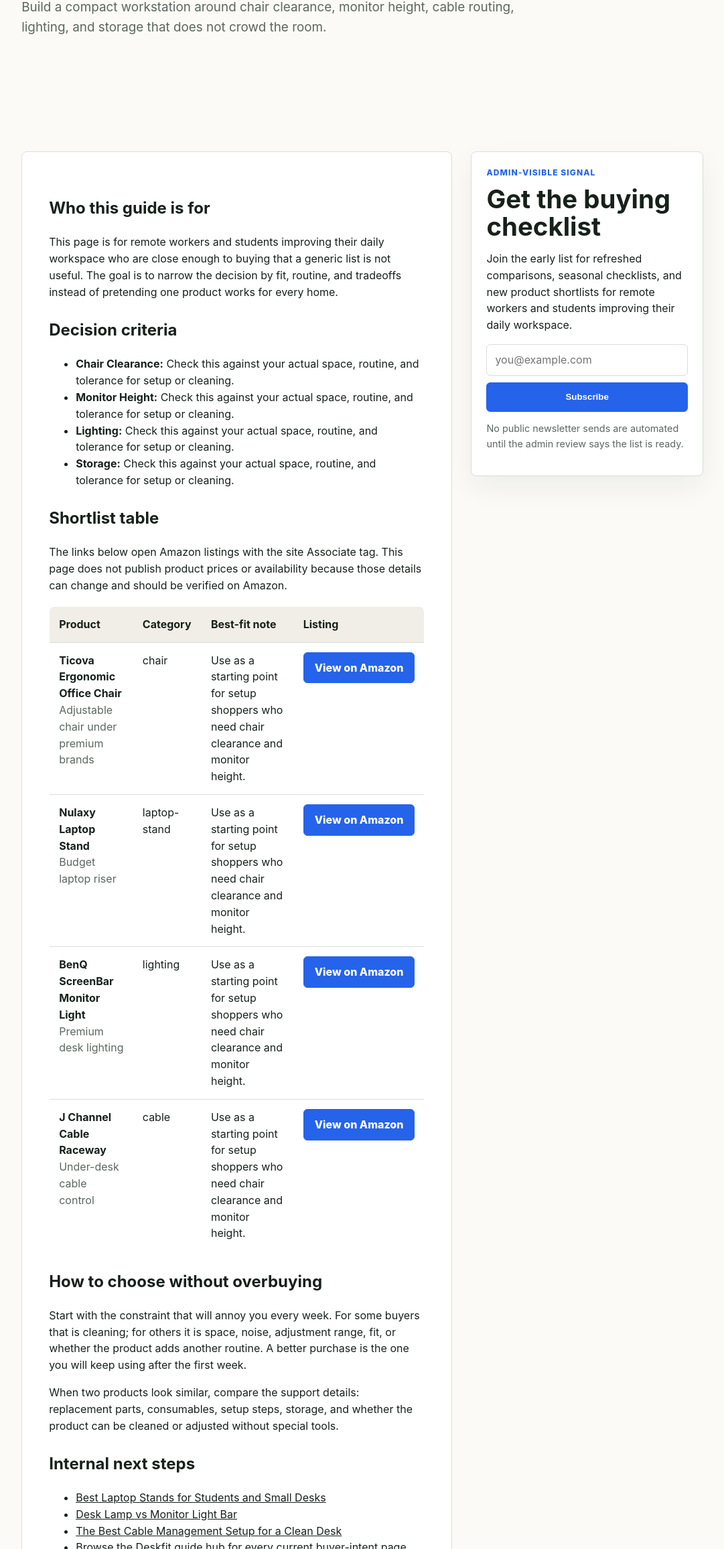
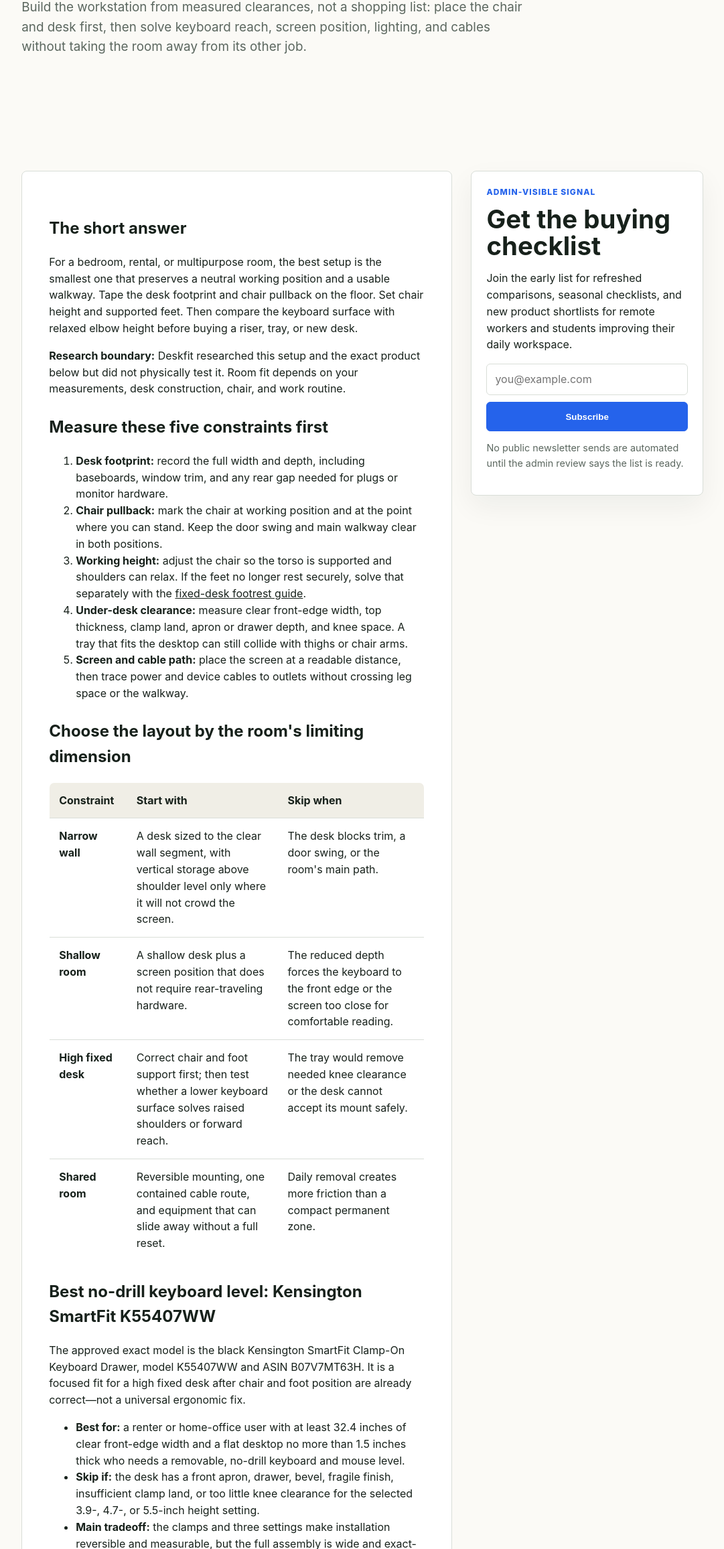
Before and after one commit to jordanbench/deskfit, a website: page guides/home-office-setup-for-small-room/index.html in a window 1280 px wide. Shown: the part 487-2800 px from the top of the page at 67% size, without its empty margins (99-1180 px from the left). Drawn offline with Linux system fonts and the light colour scheme.

Commit message:
Activate Kensington keyboard drawer guide

```diff
--- a/guides/home-office-setup-for-small-room/index.html
+++ b/guides/home-office-setup-for-small-room/index.html
@@ -4,14 +4,14 @@
   <meta charset="utf-8">
   <meta name="viewport" content="width=device-width, initial-scale=1">
   <title>Home Office Setup for a Small Room | Deskfit</title>
-  <meta name="description" content="Build a compact workstation around chair clearance, monitor height, cable routing, lighting, and storage that does not crowd the room.">
+  <meta name="description" content="Measure desk width, chair pullback, keyboard height, knee clearance, screen distance, and cable paths before building a home office in a small room.">
   <link rel="canonical" href="https://www.deskfit.co/guides/home-office-setup-for-small-room/">
   <link rel="stylesheet" href="/assets/styles.css">
   <meta property="og:title" content="Home Office Setup for a Small Room | Deskfit">
-  <meta property="og:description" content="Build a compact workstation around chair clearance, monitor height, cable routing, lighting, and storage that does not crowd the room.">
+  <meta property="og:description" content="A measurement-first plan for desk, chair, keyboard, screen, and cable fit in a compact room.">
   <meta property="og:type" content="article">
   <meta property="og:url" content="https://www.deskfit.co/guides/home-office-setup-for-small-room/">
-  <script type="application/ld+json">{"@context":"https://schema.org","@type":"Article","headline":"Home Office Setup for a Small Room","description":"Build a compact workstation around chair clearance, monitor height, cable routing, lighting, and storage that does not crowd the room.","datePublished":"2026-06-03","dateModified":"2026-06-03","author":{"@type":"Organization","name":"Deskfit"},"mainEntityOfPage":"https://www.deskfit.co/guides/home-office-setup-for-small-room/"}</script>
+  <script type="application/ld+json">{"@context":"https://schema.org","@type":"Article","headline":"Home Office Setup for a Small Room","description":"Measure desk width, chair pullback, keyboard height, knee clearance, screen distance, and cable paths before building a home office in a small room.","datePublished":"2026-06-03","dateModified":"2026-08-18","author":{"@type":"Organization","name":"Deskfit"},"mainEntityOfPage":"https://www.deskfit.co/guides/home-office-setup-for-small-room/"}</script>
 </head>
 <body style="--accent:#2563eb;--accent-2:#d97706">
   <header class="site-header">
@@ -26,56 +26,81 @@
   <main>
     <div class="disclosure">As an Amazon Associate I earn from qualifying purchases. Product links are affiliate links, and we may earn a commission if you buy after clicking.</div>
     <section class="article-hero">
-      <p class="eyebrow">Setup guide / setup</p>
+      <p class="eyebrow">Setup guide / small rooms</p>
       <h1>Home Office Setup for a Small Room</h1>
-      <p>Build a compact workstation around chair clearance, monitor height, cable routing, lighting, and storage that does not crowd the room.</p>
+      <p>Build the workstation from measured clearances, not a shopping list: place the chair and desk first, then solve keyboard reach, screen position, lighting, and cables without taking the room away from its other job.</p>
     </section>
     <section class="content-grid">
       <article class="prose">
-        <h2>Who this guide is for</h2>
-        <p>This page is for remote workers and students improving their daily workspace who are close enough to buying that a generic list is not useful. The goal is to narrow the decision by fit, routine, and tradeoffs instead of pretending one product works for every home.</p>
-        <h2>Decision criteria</h2>
-        <ul><li><strong>Chair Clearance:</strong> Check this against your actual space, routine, and tolerance for setup or cleaning.</li>
-<li><strong>Monitor Height:</strong> Check this against your actual space, routine, and tolerance for setup or cleaning.</li>
-<li><strong>Lighting:</strong> Check this against your actual space, routine, and tolerance for setup or cleaning.</li>
-<li><strong>Storage:</strong> Check this against your actual space, routine, and tolerance for setup or cleaning.</li></ul>
-        <h2>Shortlist table</h2>
-        <p>The links below open Amazon listings with the site Associate tag. This page does not publish product prices or availability because those details can change and should be verified on Amazon.</p>
+        <h2>The short answer</h2>
+        <p>For a bedroom, rental, or multipurpose room, the best setup is the smallest one that preserves a neutral working position and a usable walkway. Tape the desk footprint and chair pullback on the floor. Set chair height and supported feet. Then compare the keyboard surface with relaxed elbow height before buying a riser, tray, or new desk.</p>
+        <p><strong>Research boundary:</strong> Deskfit researched this setup and the exact product below but did not physically test it. Room fit depends on your measurements, desk construction, chair, and work routine.</p>
+
+        <h2>Measure these five constraints first</h2>
+        <ol>
+          <li><strong>Desk footprint:</strong> record the full width and depth, including baseboards, window trim, and any rear gap needed for plugs or monitor hardware.</li>
+          <li><strong>Chair pullback:</strong> mark the chair at working position and at the point where you can stand. Keep the door swing and main walkway clear in both positions.</li>
+          <li><strong>Working height:</strong> adjust the chair so the torso is supported and shoulders can relax. If the feet no longer rest securely, solve that separately with the <a href="/guides/best-footrests-for-home-office/">fixed-desk footrest guide</a>.</li>
+          <li><strong>Under-desk clearance:</strong> measure clear front-edge width, top thickness, clamp land, apron or drawer depth, and knee space. A tray that fits the desktop can still collide with thighs or chair arms.</li>
+          <li><strong>Screen and cable path:</strong> place the screen at a readable distance, then trace power and device cables to outlets without crossing leg space or the walkway.</li>
+        </ol>
+
+        <h2>Choose the layout by the room's limiting dimension</h2>
         <div class="table-scroll"><table>
-      <thead><tr><th>Product</th><th>Category</th><th>Best-fit note</th><th>Listing</th></tr></thead>
-      <tbody><tr>
-        <td><strong>Ticova Ergonomic Office Chair</strong><br><span class="muted">Adjustable chair under premium brands</span></td>
-        <td>chair</td>
-        <td>Use as a starting point for setup shoppers who need chair clearance and monitor height.</td>
-        <td><a class="button" data-asin="B0B1QJQX4W" href="https://www.amazon.com/dp/B0B1QJQX4W/ref=nosim?tag=abbeybench-20" rel="sponsored nofollow noopener" target="_blank">View on Amazon</a></td>
-      </tr>
-<tr>
-        <td><strong>Nulaxy Laptop Stand</strong><br><span class="muted">Budget laptop riser</span></td>
-        <td>laptop-stand</td>
-        <td>Use as a starting point for setup shoppers who need chair clearance and monitor height.</td>
-        <td><a class="button" data-asin="B08C2LC3H2" href="https://www.amazon.com/dp/B08C2LC3H2/ref=nosim?tag=abbeybench-20" rel="sponsored nofollow noopener" target="_blank">View on Amazon</a></td>
-      </tr>
-<tr>
-        <td><strong>BenQ ScreenBar Monitor Light</strong><br><span class="muted">Premium desk lighting</span></td>
-        <td>lighting</td>
-        <td>Use as a starting point for setup shoppers who need chair clearance and monitor height.</td>
-        <td><a class="button" data-asin="B07Q3TCT4L" href="https://www.amazon.com/dp/B07Q3TCT4L/ref=nosim?tag=abbeybench-20" rel="sponsored nofollow noopener" target="_blank">View on Amazon</a></td>
-      </tr>
-<tr>
-        <td><strong>J Channel Cable Raceway</strong><br><span class="muted">Under-desk cable control</span></td>
-        <td>cable</td>
-        <td>Use as a starting point for setup shoppers who need chair clearance and monitor height.</td>
-        <td><a class="button" data-asin="B07H2W68N2" href="https://www.amazon.com/dp/B07H2W68N2/ref=nosim?tag=abbeybench-20" rel="sponsored nofollow noopener" target="_blank">View on Amazon</a></td>
-      </tr></tbody>
+          <thead><tr><th>Constraint</th><th>Start with</th><th>Skip when</th></tr></thead>
+          <tbody>
+            <tr><td><strong>Narrow wall</strong></td><td>A desk sized to the clear wall segment, with vertical storage above shoulder level only where it will not crowd the screen.</td><td>The desk blocks trim, a door swing, or the room's main path.</td></tr>
+            <tr><td><strong>Shallow room</strong></td><td>A shallow desk plus a screen position that does not require rear-traveling hardware.</td><td>The reduced depth forces the keyboard to the front edge or the screen too close for comfortable reading.</td></tr>
+            <tr><td><strong>High fixed desk</strong></td><td>Correct chair and foot support first; then test whether a lower keyboard surface solves raised shoulders or forward reach.</td><td>The tray would remove needed knee clearance or the desk cannot accept its mount safely.</td></tr>
+            <tr><td><strong>Shared room</strong></td><td>Reversible mounting, one contained cable route, and equipment that can slide away without a full reset.</td><td>Daily removal creates more friction than a compact permanent zone.</td></tr>
+          </tbody>
         </table></div>
-        <h2>How to choose without overbuying</h2>
-        <p>Start with the constraint that will annoy you every week. For some buyers that is cleaning; for others it is space, noise, adjustment range, fit, or whether the product adds another routine. A better purchase is the one you will keep using after the first week.</p>
-        <p>When two products look similar, compare the support details: replacement parts, consumables, setup steps, storage, and whether the product can be cleaned or adjusted without special tools.</p>
-        <h2>Internal next steps</h2>
-        <ul><li><a href="/guides/laptop-stand-for-students/">Best Laptop Stands for Students and Small Desks</a></li>
-<li><a href="/guides/desk-lamp-vs-monitor-light/">Desk Lamp vs Monitor Light Bar</a></li>
-<li><a href="/guides/best-cable-management-clean-desk/">The Best Cable Management Setup for a Clean Desk</a></li>
-<li><a href="/guides/">Browse the Deskfit guide hub</a> for every current buyer-intent page.</li></ul>
+
+        <h2>Best no-drill keyboard level: Kensington SmartFit K55407WW</h2>
+        <p>The approved exact model is the black Kensington SmartFit Clamp-On Keyboard Drawer, model K55407WW and ASIN B07V7MT63H. It is a focused fit for a high fixed desk after chair and foot position are already correct—not a universal ergonomic fix.</p>
+        <ul>
+          <li><strong>Best for:</strong> a renter or home-office user with at least 32.4 inches of clear front-edge width and a flat desktop no more than 1.5 inches thick who needs a removable, no-drill keyboard and mouse level.</li>
+          <li><strong>Skip if:</strong> the desk has a front apron, drawer, bevel, fragile finish, insufficient clamp land, or too little knee clearance for the selected 3.9-, 4.7-, or 5.5-inch height setting.</li>
+          <li><strong>Main tradeoff:</strong> the clamps and three settings make installation reversible and measurable, but the full assembly is wide and exact-model owners report some typing tremble.</li>
+          <li><strong>Closest alternative:</strong> a screw-mounted adjustable tray can offer finer positioning on an owner-controlled, structurally suitable desktop. Deskfit does not currently have an approved exact model for that slot, so none is linked here.</li>
+        </ul>
+        <p><a class="button" data-asin="B07V7MT63H" href="https://www.amazon.com/dp/B07V7MT63H/ref=nosim?tag=abbeybench-20" rel="sponsored nofollow noopener" target="_blank">View the Kensington K55407WW on Amazon</a></p>
+        <p class="muted">This guide does not publish price or availability. Confirm the exact model and current listing details on Amazon before buying.</p>
+
+        <h2>What the evidence does and does not show</h2>
+        <ul>
+          <li><strong>Verified specifications:</strong> the current U.S. Amazon listing maps ASIN B07V7MT63H to black model K55407WW and lists 32.4 × 13.3 × 2.4-inch dimensions, three height settings, and fit for desktops up to 1.5 inches thick.</li>
+          <li><strong>Manufacturer claims:</strong> Kensington describes tool-free metal clamps, surface protection, and a smooth sliding rail. Treat the surface-protection statement as a claim, not permission to clamp fragile veneer, glass, or an unsupported edge.</li>
+          <li><strong>Owner-reported pattern:</strong> exact-model reviews commonly describe easy no-drill installation, removal, and sliding. A smaller negative pattern mentions typing tremble or flex; many reviews are labeled incentivized, so they are supporting evidence rather than proof.</li>
+          <li><strong>Editorial inference:</strong> this is the strongest current no-drill option only when the desk passes width, top-thickness, clamp-surface, selected-drop, and knee-clearance checks.</li>
+          <li><strong>Safety boundary:</strong> a dated CPSC search returned no exact K55407WW or B07V7MT63H recall match. A no-match is not a safety certification and does not replace installation judgment.</li>
+        </ul>
+
+        <h2>Run a cardboard fit test before ordering</h2>
+        <ol>
+          <li>Mark 32.4 inches across the desk's front edge and confirm both clamp positions land on a flat, strong surface.</li>
+          <li>Measure the top at the clamp points; do not average over a bevel, lip, or decorative edge.</li>
+          <li>Use cardboard to represent the tray footprint, then check keyboard, mouse, chair-arm, and thigh clearance at each published height setting.</li>
+          <li>Pull the mock tray toward you and confirm the chair can stay close enough for back support without blocking the room's path.</li>
+          <li>Route keyboard and mouse cables through the full slide range before fixing the rest of the cable bundle.</li>
+        </ol>
+
+        <h2>Finish the setup in this order</h2>
+        <ol>
+          <li>Place the desk and preserve the walkway.</li>
+          <li>Set chair height and foot support; use the <a href="/guides/best-office-chairs-under-350/">chair fit guide</a> when seat depth or arm clearance is the blocker.</li>
+          <li>Set the keyboard and mouse close enough that the back can remain supported.</li>
+          <li>Raise or position the screen without undoing the keyboard fit.</li>
+          <li>Test one complete work session, then follow the <a href="/guides/best-cable-management-clean-desk/">cable-routing tutorial</a> once device positions stop moving.</li>
+        </ol>
+
+        <h2>Related Deskfit guides</h2>
+        <ul>
+          <li><a href="/guides/first-apartment-desk-setup/">Build a first-apartment desk setup one constraint at a time</a>.</li>
+          <li><a href="/guides/laptop-stand-for-students/">Compare laptop elevation for a student or small desk</a>.</li>
+          <li><a href="/guides/standing-desk-vs-converter/">Compare a standing desk with a converter for a small apartment</a>.</li>
+          <li><a href="/guides/">Browse the Deskfit guide hub</a>.</li>
+        </ul>
       </article>
       <aside id="newsletter" class="newsletter-card">
         <p class="eyebrow">Admin-visible signal</p>
--- a/sitemap.xml
+++ b/sitemap.xml
@@ -12,7 +12,7 @@
   <url><loc>https://www.deskfit.co/guides/best-cable-management-clean-desk/</loc><lastmod>2026-06-03</lastmod></url>
   <url><loc>https://www.deskfit.co/guides/best-monitor-arms-dual-27/</loc><lastmod>2026-07-21</lastmod></url>
   <url><loc>https://www.deskfit.co/guides/laptop-stand-for-students/</loc><lastmod>2026-07-14</lastmod></url>
-  <url><loc>https://www.deskfit.co/guides/home-office-setup-for-small-room/</loc><lastmod>2026-06-03</lastmod></url>
+  <url><loc>https://www.deskfit.co/guides/home-office-setup-for-small-room/</loc><lastmod>2026-08-18</lastmod></url>
   <url><loc>https://www.deskfit.co/guides/desk-lamp-vs-monitor-light/</loc><lastmod>2026-06-03</lastmod></url>
   <url><loc>https://www.deskfit.co/guides/best-footrests-for-home-office/</loc><lastmod>2026-08-11</lastmod></url>
   <url><loc>https://www.deskfit.co/guides/dual-monitor-setup-checklist/</loc><lastmod>2026-06-09</lastmod></url>
```
Also changed, not shown: data/catalog-review.json (+13 -0 lines), data/products.json (+7 -0 lines), data/product-candidates.json. Lines whose indentation alone changed are shown as unchanged.
